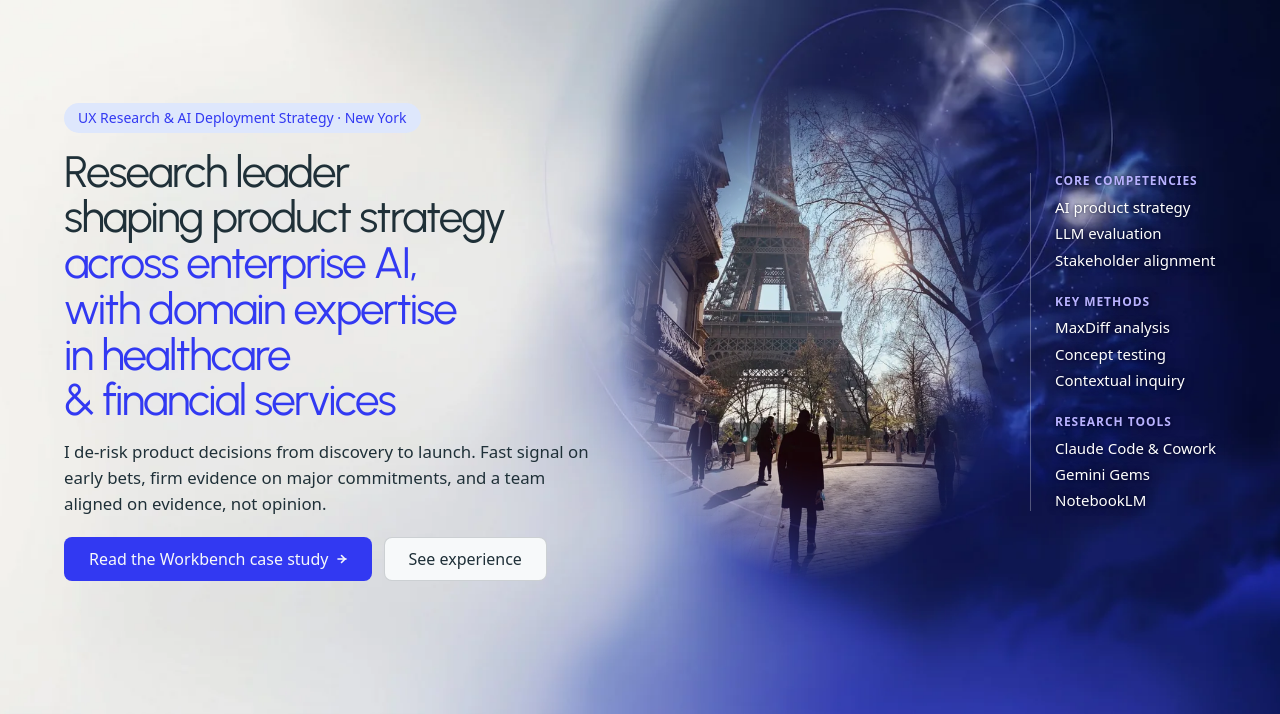
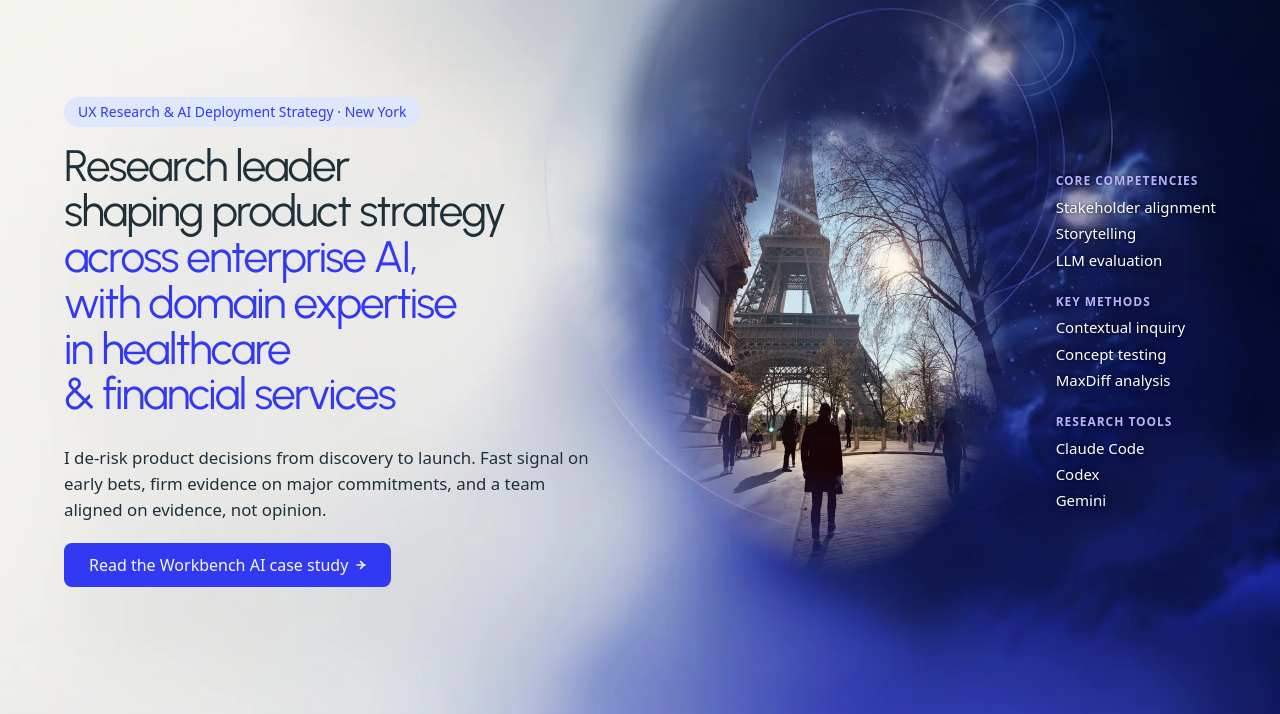
Before and after one commit to iconoclassic/portfolio, a plain HTML site: page adisa-soren-portfolio/index.html in a window 1280 px wide. Shown: the part 86-800 px from the top of the page. Drawn offline with Linux system fonts and the light colour scheme; a web font is replaced by a local one.

Commit message:
Add files via upload

```diff
--- a/adisa-soren-portfolio/index.html
+++ b/adisa-soren-portfolio/index.html
@@ -64,15 +64,14 @@
   .oct-copy h1 > span { display: block; }
   .oct-copy h1 .oct-accent { color: var(--brand-blue); }
   @media (min-width: 1180px) { .oct-copy h1 > span { white-space: nowrap; } }
-  .hero .oct-lead { margin: 0; max-width: 560px; font-size: clamp(16px, 0.3vw + 13px, 18px); line-height: 1.55; color: var(--ink); }
+  .hero .oct-lead { margin: var(--s-3) 0 0; max-width: 560px; font-size: clamp(16px, 0.3vw + 13px, 18px); line-height: 1.55; color: var(--ink); }
   .oct-copy .btn-row { margin-top: var(--s-1); }
 
   .oct-art { grid-column: 2; margin: 0; position: relative; align-self: stretch; display: grid; place-items: center; min-height: 0; }
   .oct-art img { width: 112%; max-width: none; height: auto; max-height: 100%; object-fit: contain; margin-left: -4%;
     filter: drop-shadow(0 0 28px rgba(70, 90, 255, .45)) drop-shadow(0 18px 40px rgba(0, 0, 0, .35)); }
 
-  .oct-panel { grid-column: 3; align-self: center; display: grid; gap: var(--s-5); padding-left: var(--s-5);
-    border-left: 1px solid rgba(255, 255, 255, .28); color: #fff; }
+  .oct-panel { grid-column: 3; align-self: center; display: grid; gap: var(--s-5); color: #fff; }
   .oct-panel__h { margin: 0 0 var(--s-2); font: 600 12px/1.3 var(--font-text); letter-spacing: .08em; text-transform: uppercase; color: #b9b2ff; }
   .oct-panel ul { margin: 0; padding: 0; list-style: none; display: grid; gap: 6px; }
   .oct-panel li { font: 500 15px/1.35 var(--font-text); color: #fff; white-space: nowrap; }
@@ -114,9 +113,9 @@
   /* exploring: the photo emerging from the background. No frame: its edges dissolve through a soft oval mask, so the
      sky and street fade into the sea instead of stopping at a border. */
   .oct-art img.oct-photo { display: block; margin: 0; filter: none; box-shadow: none; border-radius: 0;
-    width: min(100%, 60svh, 560px); height: auto; max-height: none; aspect-ratio: 3 / 4; object-fit: cover; object-position: 45% 40%;
-    -webkit-mask-image: radial-gradient(closest-side ellipse at 50% 48%, #000 52%, rgba(0, 0, 0, .55) 74%, transparent 100%);
-            mask-image: radial-gradient(closest-side ellipse at 50% 48%, #000 52%, rgba(0, 0, 0, .55) 74%, transparent 100%); }
+    width: min(88%, 53svh, 490px); height: auto; max-height: none; aspect-ratio: 3 / 4; object-fit: cover; object-position: 45% 40%;
+    -webkit-mask-image: radial-gradient(closest-side ellipse at 50% 50%, #000 52%, rgba(0, 0, 0, .55) 74%, transparent 100%);
+            mask-image: radial-gradient(closest-side ellipse at 50% 50%, #000 52%, rgba(0, 0, 0, .55) 74%, transparent 100%); }
   @media (max-width: 1179px) { .oct-art img.oct-photo { width: min(100%, 440px); } }
   /* the background has bright glowing orbs: a soft dark halo keeps the white text readable wherever one sits behind it */
   .oct-panel li, .oct-panel__h { text-shadow: 0 0 10px rgba(6, 8, 40, .85), 0 0 3px rgba(6, 8, 40, .7); }
@@ -210,17 +209,16 @@
           <h1 id="hero-h"><span>Research leader</span> <span>shaping product strategy</span> <span class="oct-accent">across enterprise AI,</span> <span class="oct-accent">with domain expertise</span> <span class="oct-accent">in healthcare</span> <span class="oct-accent">&amp; financial services</span></h1>
           <p class="hero__lead oct-lead">I de-risk product decisions from discovery to launch. Fast signal on early bets, firm evidence on major commitments, and a team aligned on evidence, not opinion.</p>
           <div class="btn-row">
-            <a class="btn btn--primary" href="workbench.html">Read the Workbench case study<svg class="m-arrow" viewBox="0 0 12 12" aria-hidden="true"><path class="m-arrow__stem" d="M1 6h8"/><path class="m-arrow__head" d="M4.5 2.5 8 6l-3.5 3.5"/></svg></a>
-            <a class="btn btn--secondary" href="#experience">See experience</a>
+            <a class="btn btn--primary" href="workbench.html">Read the Workbench AI case study<svg class="m-arrow" viewBox="0 0 12 12" aria-hidden="true"><path class="m-arrow__stem" d="M1 6h8"/><path class="m-arrow__head" d="M4.5 2.5 8 6l-3.5 3.5"/></svg></a>
           </div>
         </div>
         <figure class="oct-art" aria-hidden="true">
           <img class="oct-photo" src="assets/img/paris.webp" srcset="assets/img/paris-640.webp 640w, assets/img/paris.webp 1000w" sizes="(min-width: 1180px) 30vw, 80vw" width="1000" height="1334" alt="" fetchpriority="high">
         </figure>
         <aside class="oct-panel" aria-label="Capabilities">
-          <div class="oct-panel__group"><h2 class="oct-panel__h">Core Competencies</h2><ul><li>AI product strategy</li><li>LLM evaluation</li><li>Stakeholder alignment</li></ul></div>
-          <div class="oct-panel__group"><h2 class="oct-panel__h">Key Methods</h2><ul><li>MaxDiff analysis</li><li>Concept testing</li><li>Contextual inquiry</li></ul></div>
-          <div class="oct-panel__group"><h2 class="oct-panel__h">Research Tools</h2><ul><li>Claude Code &amp; Cowork</li><li>Gemini Gems</li><li>NotebookLM</li></ul></div>
+          <div class="oct-panel__group"><h2 class="oct-panel__h">Core Competencies</h2><ul><li>Stakeholder alignment</li><li>Storytelling</li><li>LLM evaluation</li></ul></div>
+          <div class="oct-panel__group"><h2 class="oct-panel__h">Key Methods</h2><ul><li>Contextual inquiry</li><li>Concept testing</li><li>MaxDiff analysis</li></ul></div>
+          <div class="oct-panel__group"><h2 class="oct-panel__h">Research Tools</h2><ul><li>Claude Code</li><li>Codex</li><li>Gemini</li></ul></div>
         </aside>
       </div>
       <dl class="hero__facts oct-facts">
```
